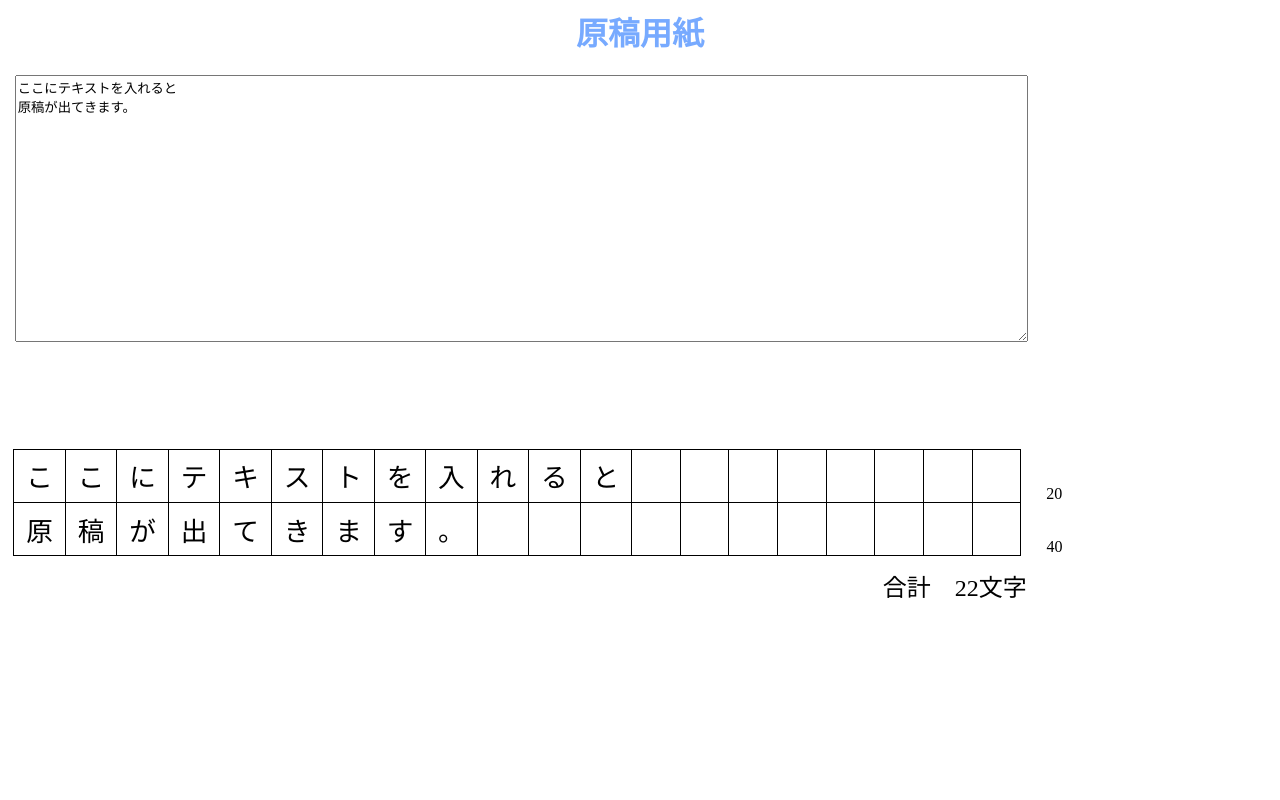
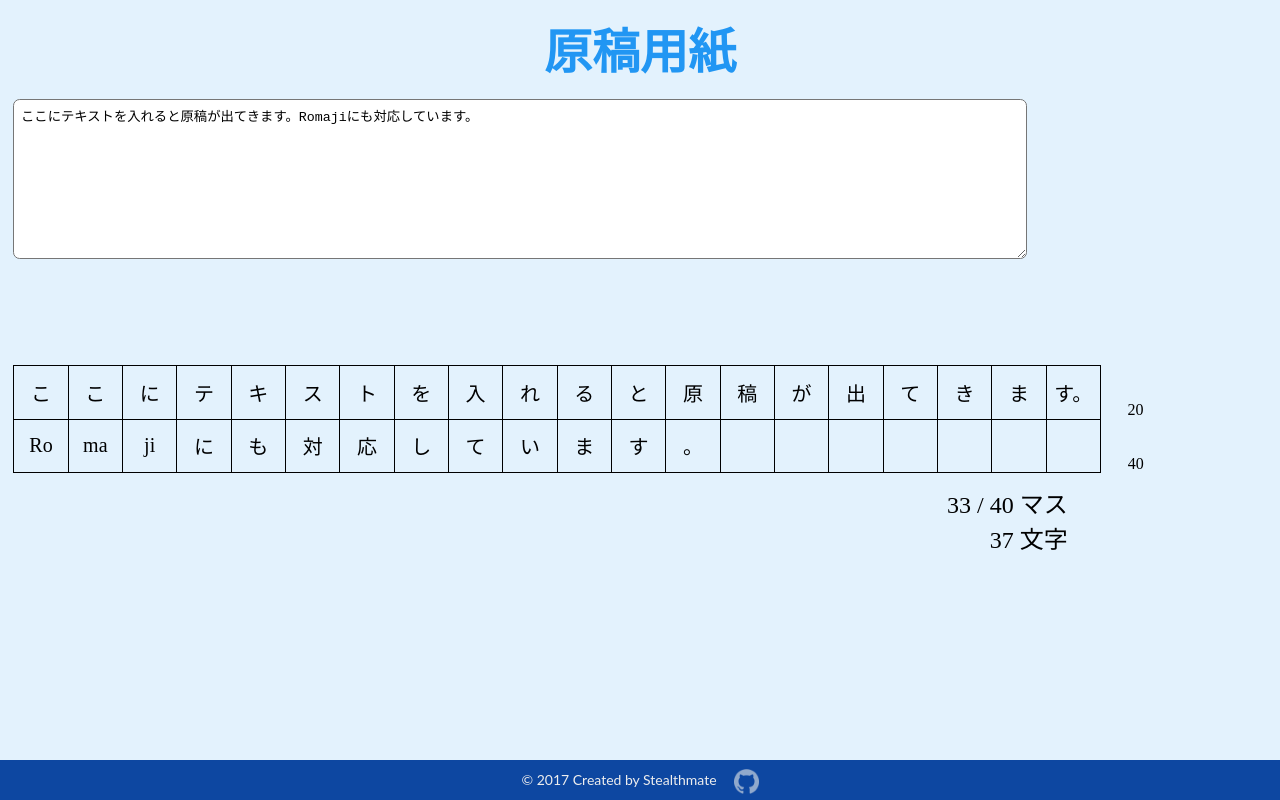
Before and after one commit to Stealthmate/genkouyoushi, a website: page index.html in a window 1280 px wide. Drawn offline with nearby package versions, Linux system fonts and the light colour scheme.

Commit message:
Add support for romaji and fix lonely periods. Beautify design

```diff
--- a/index.html
+++ b/index.html
@@ -8,15 +8,15 @@
 	<script src="./script.js"></script>
 </head>
 
-<body ng-controller="MyCtrl" ng-init="text='ここにテキストを入れると\n原稿が出てきます。'">
+<body ng-controller="MyCtrl" ng-init="text='ここにテキストを入れると原稿が出てきます。Romajiにも対応しています。'">
 
 	<h1 align="center">原稿用紙</h1>
 
 	<textarea type="text" ng-model="text"></textarea>
 
-    <div>
+	<section>
 		<table>
-            <tr ng-repeat="subtext in masurange(text) track by $index">
+			<tr ng-repeat="subtext in formattedText track by $index">
 				<td ng-repeat="c in subtext track by $index">
 					{{c}}
 				</td>
@@ -24,8 +24,20 @@
 			</tr>
 		</table>
 
-        <span id="total">合計　{{text.length}}文字</span>
+		<div id="total" ng-show="text.length > 0">
+			<p>{{masuCount}} / {{formattedText.length * 20}} マス</p>
+			<p>{{charCount}} 文字</p>
+
 		</div>
+		<span id="hint" ng-show="text.length == 0">テキストを入れてください</span>
+	</section>
+
+	<footer>
+		<div>
+			<span>© 2017 Created by Stealthmate</span>
+			<a href="https://github.com/stealthmate/genkouyoushi" target="_blank"><img src="./github.png" alt="Github link"></img></a>
+		</div>
+	</footer>
 </body>
 
 </html>
--- a/script.js
+++ b/script.js
@@ -1,16 +1,54 @@
-var myApp = angular.module('genkouyoushi',[]);
+var myApp = angular.module('genkouyoushi', []);
+
+const ROMAJI = /[a-zA-Z]/;
+const PUNCT = /[。、」]/;
 
 myApp.controller('MyCtrl', ['$scope', function($scope) {
-	$scope.n_masu = 10;
-	$scope.masurange = function(text) {
-		let result = text.split(/([^\n]{1,20})/g).filter(item => {
-			if(item.length > 1 || item != "\n") return item;
-		})
-		result.forEach((p, i) => result[i] = p.padEnd(20))
-		return result;
-	};
+    $scope.n_masu = 10;
+    $scope.formattedText = []
+    $scope.$watch('text', function(text, old) {
 
-	$scope.intasarr = function(n) {
-		return Array(n).fill(0);
-	}
+        let str = []
+        let curr = 0;
+        let i = 0;
+        $scope.masuCount = 0
+        $scope.charCount = 0;
+        while (i < text.length) {
+
+            if (i < text.length - 1 && text[i].match(ROMAJI) && text[i + 1].match(ROMAJI)) {
+                str[curr] = text[i] + text[i + 1]
+                $scope.masuCount += 1
+                $scope.charCount += 2;
+                i += 1;
+            } else if (text[i] == "\n") {
+                if (curr % 20 == 0) curr -= 1;
+                else {
+                    for (let j = 0; j < 20 - (curr % 20); j++) {
+                        str[curr + j] = "";
+                    }
+                    curr += 19 - (curr % 20)
+                }
+            } else if (text[i].match(PUNCT) && curr % 20 == 0 && curr > 0) {
+                curr -= 1;
+                str[curr] += text[i]
+                $scope.charCount += 1
+            } else {
+                str[curr] = text[i]
+                $scope.masuCount += 1
+                $scope.charCount += 1
+            }
+            curr += 1;
+            i += 1;
+        }
+        if (curr % 20 != 0) {
+            for (let j = 0; j < 20 - (curr % 20); j++) {
+                str[curr + j] = "";
+            }
+        }
+
+        $scope.formattedText = []
+        while (str.length > 0) {
+            $scope.formattedText.push(str.splice(0, 20))
+        }
+    });
 }]);
--- a/style.css
+++ b/style.css
@@ -1,23 +1,72 @@
 :root {
     --box-size: 40pt;
-    --font-size: 20pt;
+    --font-size: 15pt;
+    --left-margin: 10pt;
+
+    --footer-scale: 30pt;
+
+    --color-background: #E3F2FD;
+    --color-background-dark: #0D47A1;
+    --color-text: #2196F3;
+    --color-text-dark: #1976D2;
 }
 
-div {
-    width: calc(var(--box-size) * 20);
-    position: absolute;
-    left: 10pt;
+body {
+    width: 100%;
+    min-height: 100%;
+    height: 100vh;
+    position: relative;
+    bottom: 0px;
+    top: 0px;
+    margin: 0;
+    padding: 0;
+    background-color: var(--color-background);
+}
+
+section {
+    width: calc((var(--box-size) + 1px) * 21);
+    margin-bottom: 10pt;
+    display: flex;
+    flex-direction: column;
+}
+
+h1 {
+    display: block;
+    height: 30pt;
+    color: var(--color-text);
+    font-size: 3em;
+    padding-top: 10pt;
+    padding-bottom: 10pt;
+}
+
+textarea {
+    width: calc(var(--box-size) * 19);
+    align-self: center;
+    height: calc(var(--box-size) * 3);
+    margin-bottom: calc(var(--box-size) * 2);
+    margin-left: var(--left-margin);
+    border-radius: 5pt;
+    padding: 5pt;
+}
+
+#hint {
+    font-size: calc(var(--font-size) * 2);
+    color: var(--color-text-dark);
+    margin-left: 20pt;
+}
+
+textarea:focus {
+    outline: none !important;
+    border-color: var(--color-text);
+}
+
+table {
+    table-layout: fixed;
+    width: calc(var(--box-size) * 21);
+    margin-left: var(--left-margin);
+    border-collapse: collapse;
     padding: 0px 0px 0px 0px;
 }
-
-#total {
-    display: block;
-    margin-top: 0.5em;
-    font-size: 1.5em;
-    position: absolute;
-    right: var(--box-size);
-}
-
 td {
     border-width: 1px;
     border-color: black;
@@ -28,19 +77,8 @@ td {
     padding: 0px 0px 0px 0px;
     text-align: center;
     font-size: var(--font-size);
-}
-
-textarea {
-    width: calc(var(--box-size) * 19);
-    margin: auto;
-    margin-left: 5pt;
-    align-self: center;
-    height: calc(var(--box-size) * 5);
-    margin-bottom: calc(var(--box-size) * 2);
-}
-
-h1 {
-    color: #77AAFF
+    word-break: break-all;
+    overflow: hidden;
 }
 
 td:last-child {
@@ -53,8 +91,64 @@ td:last-child {
     user-select: none;
 }
 
-table {
-    table-layout: fixed;
-    border-collapse: collapse;
-    padding: 0px 0px 0px 0px;
+#total {
+    display: inline-block;
+    margin-top: 0.5em;
+    font-size: 1.5em;
+    text-align: right;
+    margin-right: 10pt;
+    position: relative;
+    right: calc(var(--box-size) + 5pt);
+    flex: 1;
 }
+
+#total p {
+    margin: 0px;
+}
+
+footer {
+    position: absolute;
+    bottom: 0%;
+    left: 0%;
+    right: 0%;
+    width: 100%;
+    height: var(--footer-scale);
+    text-align: center;
+    background-color: var(--color-background-dark);
+    color: #EEEEEE;
+    font-family: 'Lato';
+    font-size: calc(var(--footer-scale) * 0.35);
+}
+
+footer div {
+    height: 100%;
+    width: 100%;
+    overflow: hidden;
+    margin-bottom: 0pt;
+}
+
+footer span {
+    margin: 0px 0px 0px 0px;
+    height: auto;
+    display: inline-block;
+    position: relative;
+    top: 1%;
+    text-align: center;
+    line-height: var(--footer-scale);
+}
+
+footer img {
+    width: calc(var(--footer-scale) * 0.625);
+    height: calc(var(--footer-scale) * 0.625);
+    vertical-align: middle;
+    display: inline-block;
+    filter: invert() opacity(60%);
+}
+
+footer a {
+    margin-left: 10pt;
+}
+
+footer img:hover {
+    filter: opacity(100%) invert();
+}
```
Also changed, not shown: github.png (added). Lines whose indentation alone changed are shown as unchanged.
